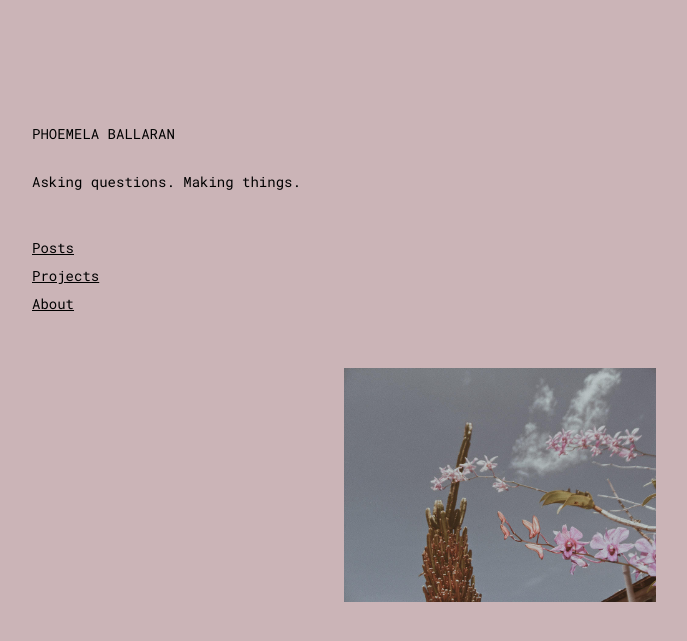
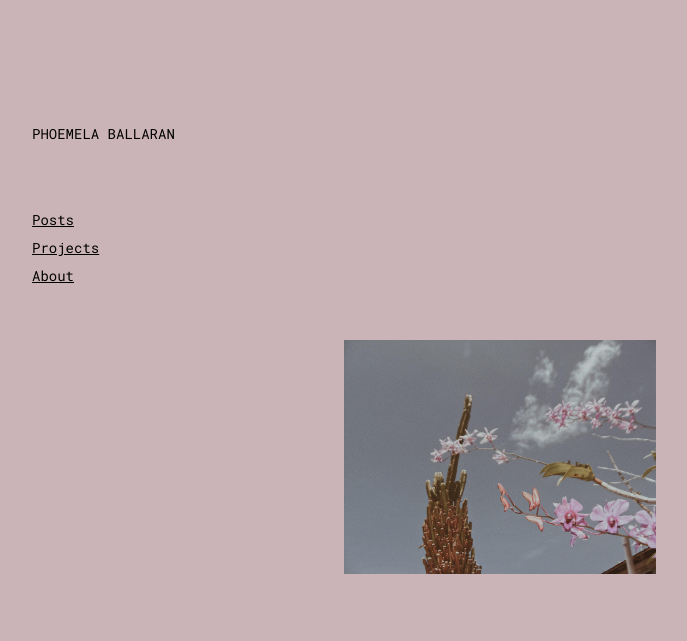
Before and after one commit to comoballar/phoemelaballaran.github.io, a Jekyll site: the page built from index.html, in a window 1280 px wide. Shown: the top 641 px of the page, without its empty margins (88-775 px from the left). Built offline with Jekyll 4.4.1, drawn with Linux system fonts in a browser that asks for light colours.

Commit message:
Update _config.yml

```diff
--- a/_config.yml
+++ b/_config.yml
@@ -7,7 +7,6 @@ g_analytics: UA-12345678-1
 # bio
 header: PHOEMELA BALLARAN
 desc: >
-  Asking questions. Making things.
 
 # posts
 date_format: "%Y"
```
